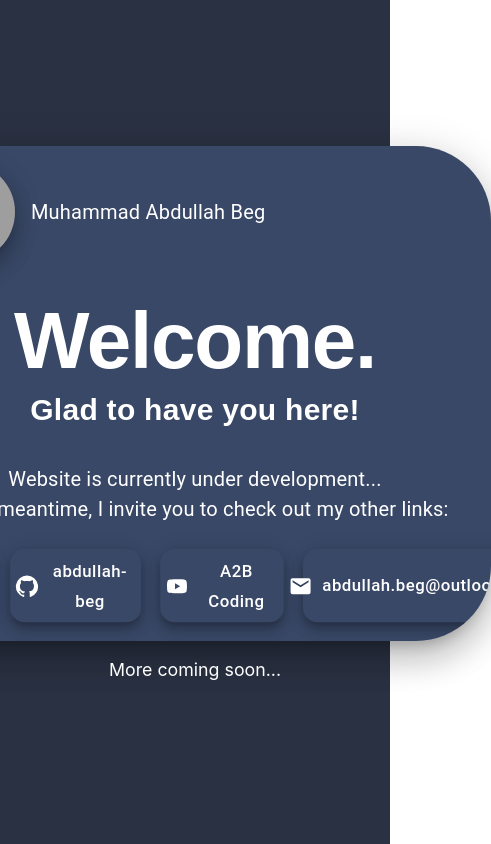
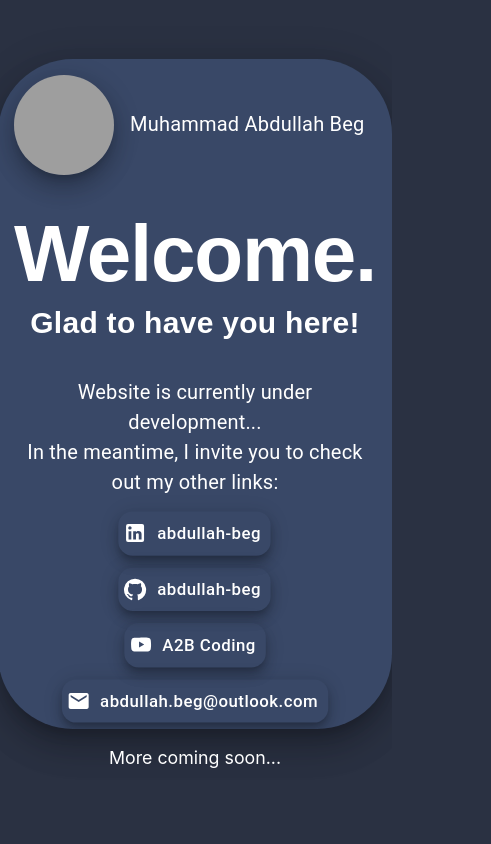
Before and after one commit to abdullah-beg/personal-website, a React (Create React App) app: page / in a window 390 px wide. Shown: the whole page, 491 px wide, since content can reach past the window. Built offline with nearby package versions, Linux system fonts and the light colour scheme; grey boxes are pictures that could not be loaded.

Commit message:
Fix resizing issue on mobile

```diff
--- a/src/components/WelcomeCard.js
+++ b/src/components/WelcomeCard.js
@@ -1,58 +1,90 @@
 import React from 'react';
 import Card from '@mui/material/Card';
 import Profile from './Profile';
-import { CardHeader, Typography, CardContent, Stack } from '@mui/material';
+import { CardHeader, Typography, CardContent, Box } from '@mui/material';
 import LinkedInButton from './LinkedInButton';
 import GitHubButton from './GitHubButton';
 import YouTubeButton from './YouTubeButton';
 import EmailButton from './EmailButton';
 
 const WelcomeCard = () => {
-
   return (
-        <Card sx={{
-                minWidth: '62%',
+    <Card
+      sx={{
+        gap: '10px',
+        backgroundColor: '#394867',
+        borderRadius: '75px',
+        boxShadow: 20,
+        minWidth: '80%',
         minHeight: '50%',
-                backgroundColor: '#394867',
-                borderRadius: "75px",
-                boxShadow: 20,
       }}
     >
       <CardHeader
         avatar={<Profile />}
-                title={"Muhammad Abdullah Beg"}
-                titleTypographyProps={{ align: "left", color: "white", fontSize: '20px' }}
+        title="Muhammad Abdullah Beg"
+        titleTypographyProps={{
+          align: 'left',
+          color: 'white',
+          fontSize: '20px',
+        }}
       />
       <CardHeader
-                title={"Welcome."}
-                titleTypographyProps={{ variant: 'h1', align: 'center', style: { fontSize: '80px', fontWeight: 'bold', color: 'white', fontFamily: 'Arial' } }}
-                subheader={"Glad to have you here!"}
-                subheaderTypographyProps={{ style: { color: 'white', fontFamily: 'Arial', fontWeight: 'bold', fontSize: '30px' } }}
+        title="Welcome."
+        titleTypographyProps={{
+          variant: 'h1',
+          align: 'center',
+          style: {
+            fontSize: '80px',
+            fontWeight: 'bold',
+            color: 'white',
+            fontFamily: 'Arial',
+          },
+        }}
+        subheader="Glad to have you here!"
+        subheaderTypographyProps={{
+          style: {
+            color: 'white',
+            fontFamily: 'Arial',
+            fontWeight: 'bold',
+            fontSize: '30px',
+          },
+        }}
       />
 
       <CardContent>
-                <Typography
-                    style={{ fontSize: '20px', color: 'white' }}
-                >
+        <Typography style={{ fontSize: '20px', color: 'white' }}>
           Website is currently under development...
           <br />
           In the meantime, I invite you to check out my other links:
         </Typography>
       </CardContent>
 
-            {/* <CardContent style={{ justifyContent: 'center', alignItems: 'center' }}> */}
-            <CardContent sx={{ display: 'flex', justifyContent: 'center', alignItems: 'center', transform: 'scale(1.2)' }}>
-                <Stack direction='row' spacing={2}>
+      <CardContent
+        sx={{
+          display: 'flex',
+          justifyContent: 'center',
+          alignItems: 'center',
+        }}
+        >
+        <Box
+          sx={{
+              display: 'flex',
+              flexWrap: 'wrap',
+              gap: '10px',
+              width: '70%',
+              transform: 'scale(1.2)',
+              justifyContent: 'center',
+              alignItems: 'center',
+          }}
+        >
           <LinkedInButton />
           <GitHubButton />
           <YouTubeButton />
           <EmailButton />
-                </Stack>
+        </Box>
       </CardContent>
-
     </Card>
-
   );
-}
+};
 
 export default WelcomeCard;
--- a/src/index.css
+++ b/src/index.css
@@ -11,3 +11,7 @@ code {
   font-family: source-code-pro, Menlo, Monaco, Consolas, 'Courier New',
     monospace;
 }
+
+html {
+  background-color: #2a3142; /* Replace with your desired color */
+}
```
Lines whose indentation alone changed are shown as unchanged.
